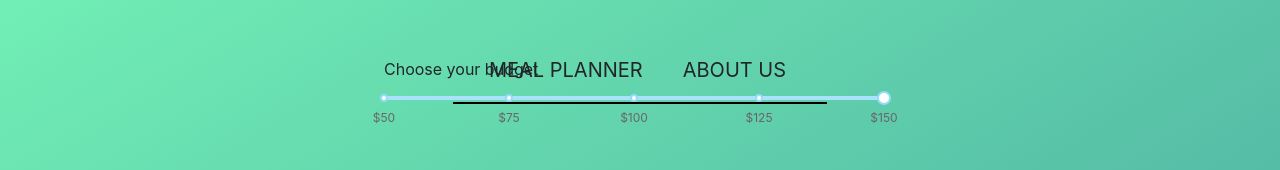
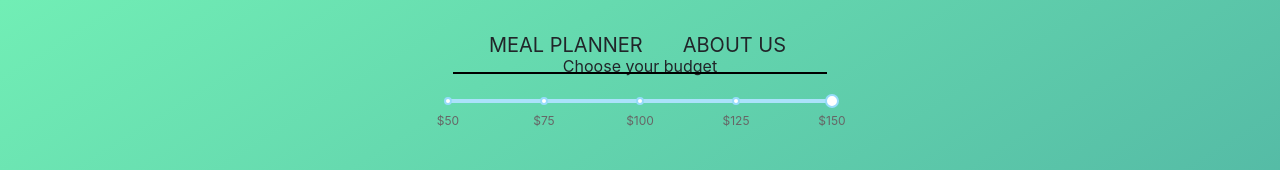
Before and after one commit to lammai/StruggleMeals, a React (Create React App) app: page / in a window 1280 px wide. Shown: the top 170 px of the page. Built offline with nearby package versions, Linux system fonts and the light colour scheme.

Commit message:
Fixed components positioning

```diff
--- a/src/components/About.jsx
+++ b/src/components/About.jsx
@@ -10,7 +10,6 @@ function About(){
             alignItems: 'center',
             justifyContent: 'center',
         }}>
-            {/*<Header/>*/}
         </div>
     );
 }
--- a/src/components/common/header/Header.css
+++ b/src/components/common/header/Header.css
@@ -1,5 +1,5 @@
 .header {
-    margin-top: 20px;
+    margin-top: 0;
     position: fixed;
     top: 20px;
     display: flex;
@@ -10,7 +10,7 @@
 .header-top {
     display: flex;
     width: 100%;
-    height: 80px;
+    height: 70px;
 }
 
 .header-top__logo {
@@ -22,7 +22,7 @@
 .header-logo {
     color: inherit;
     text-decoration: inherit;
-    font-family: RobotoThin;
+    font-family: RobotoThin, sans-serif;
     font-size: 100px;
 }
 
--- /dev/null
+++ b/src/components/slider-style.css
@@ -0,0 +1,7 @@
+.rc-slider {
+    display: block;
+    margin-left: auto;
+    margin-right: auto;
+    margin-bottom: 9rem;
+    width: 30%;
+}
--- a/src/index.js
+++ b/src/index.js
@@ -9,26 +9,22 @@ import Card from "./components/cards"
 import './App.css';
 import Slider from 'rc-slider';
 import "rc-slider/assets/index.css";
+import './components/slider-style.css'
 import Header from './components/common/header/Header';
 import About from "./components/About";
 import {BrowserRouter as Router, Switch, Route} from 'react-router-dom';
 
 const Home = () => (
     <div>
-
-        {/*TODO: fix THIS*/}
-        <div style = {{width:500,marginLeft:'30vw', marginBottom:'9rem', display:'block', position:'relative'}}>
-            <p style= {{marginBottom: "10px"}}>
+        <p className="budget text-center">
             Choose your budget
         </p>
-            <Slider className='slider'
-                    defaultValue = {50}
+        <Slider defaultValue = {50}
                 max = {4}
                 step = {null}
                 marks = {mark}
                 valueLabelDisplay="auto"
                 onCharge={getValue}/>
-        </div>
         <Card />
     </div>
 );
@@ -60,9 +56,14 @@ const getValue =(e, val) => {
 console.warn(val)
 }
 
-
 ReactDOM.render(
   <React.StrictMode>
+      <Router>
+          <Switch>
+              <Route path={"/about-us"} component={About}/>
+              <Route path={"/"} component={Home}/>
+          </Switch>
+      </Router>
       <div style={{
           display: 'flex',
           alignItems: 'center',
@@ -70,14 +71,6 @@ ReactDOM.render(
       }}>
           <Header/>
       </div>
-
-      <Router>
-          <Switch>
-              <Route path={"/about-us"} component={About}/>
-              <Route path={"/"} component={Home}/>
-          </Switch>
-      </Router>
-
   </React.StrictMode>,
   document.getElementById('root')
 );
```
Lines whose indentation alone changed are shown as unchanged.
